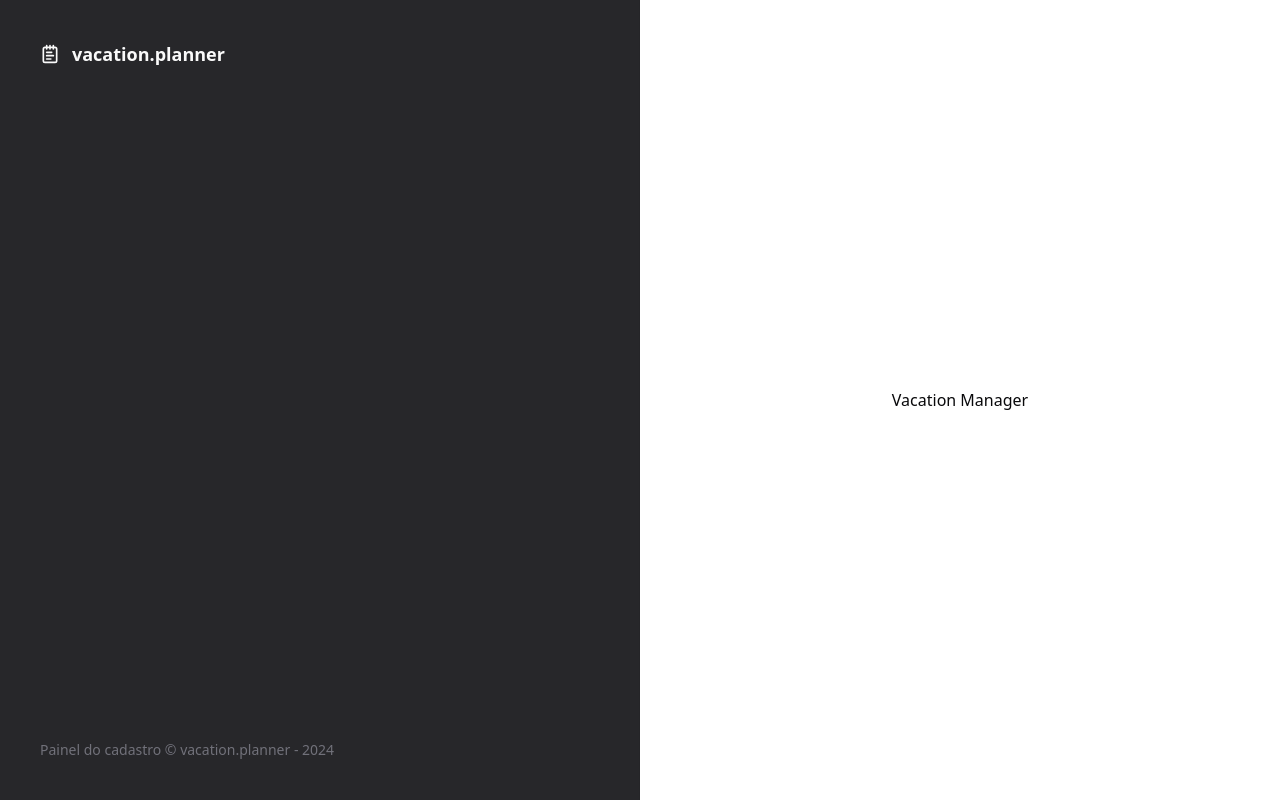
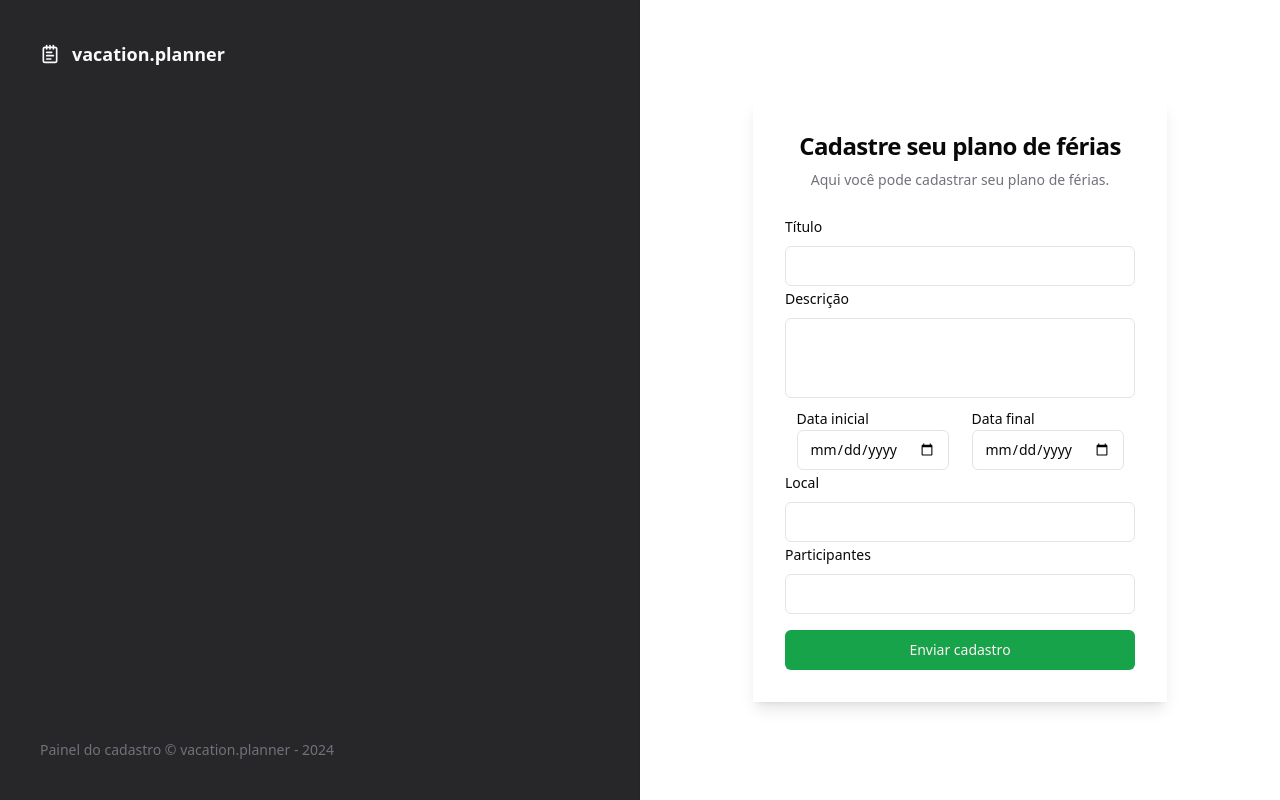
Before and after one commit to vanessabrazuna/vacation-planner, a React (Vite) app: page / in a window 1280 px wide. Built offline with nearby package versions, Linux system fonts and the light colour scheme.

Commit message:
feat: Add react hook form and zod

```diff
--- a/package.json
+++ b/package.json
@@ -10,6 +10,8 @@
     "preview": "vite preview"
   },
   "dependencies": {
+    "@hookform/resolvers": "^3.3.4",
+    "@radix-ui/react-label": "^2.0.2",
     "@radix-ui/react-slot": "^1.0.2",
     "class-variance-authority": "^0.7.0",
     "clsx": "^2.1.0",
@@ -19,10 +21,12 @@
     "react": "^18.2.0",
     "react-dom": "^18.2.0",
     "react-helmet-async": "^2.0.4",
+    "react-hook-form": "^7.51.1",
     "react-router-dom": "^6.22.3",
     "sort-by": "^1.2.0",
     "tailwind-merge": "^2.2.2",
-    "tailwindcss-animate": "^1.0.7"
+    "tailwindcss-animate": "^1.0.7",
+    "zod": "^3.22.4"
   },
   "devDependencies": {
     "@rocketseat/eslint-config": "^2.2.2",
--- /dev/null
+++ b/src/components/ui/input.tsx
@@ -0,0 +1,25 @@
+import * as React from 'react'
+
+import { cn } from '@/lib/utils'
+
+export interface InputProps
+  extends React.InputHTMLAttributes<HTMLInputElement> {}
+
+const Input = React.forwardRef<HTMLInputElement, InputProps>(
+  ({ className, type, ...props }, ref) => {
+    return (
+      <input
+        type={type}
+        className={cn(
+          'border-input bg-background ring-offset-background placeholder:text-muted-foreground focus-visible:ring-ring flex h-10 w-full rounded-md border px-3 py-2 text-sm file:border-0 file:bg-transparent file:text-sm file:font-medium focus-visible:outline-none focus-visible:ring-2 focus-visible:ring-offset-2 disabled:cursor-not-allowed disabled:opacity-50',
+          className,
+        )}
+        ref={ref}
+        {...props}
+      />
+    )
+  },
+)
+Input.displayName = 'Input'
+
+export { Input }
--- /dev/null
+++ b/src/components/ui/label.tsx
@@ -0,0 +1,24 @@
+import * as LabelPrimitive from '@radix-ui/react-label'
+import { cva, type VariantProps } from 'class-variance-authority'
+import * as React from 'react'
+
+import { cn } from '@/lib/utils'
+
+const labelVariants = cva(
+  'text-sm font-medium leading-none peer-disabled:cursor-not-allowed peer-disabled:opacity-70',
+)
+
+const Label = React.forwardRef<
+  React.ElementRef<typeof LabelPrimitive.Root>,
+  React.ComponentPropsWithoutRef<typeof LabelPrimitive.Root> &
+    VariantProps<typeof labelVariants>
+>(({ className, ...props }, ref) => (
+  <LabelPrimitive.Root
+    ref={ref}
+    className={cn(labelVariants(), className)}
+    {...props}
+  />
+))
+Label.displayName = LabelPrimitive.Root.displayName
+
+export { Label }
--- /dev/null
+++ b/src/components/ui/textarea.tsx
@@ -0,0 +1,24 @@
+import * as React from 'react'
+
+import { cn } from '@/lib/utils'
+
+export interface TextareaProps
+  extends React.TextareaHTMLAttributes<HTMLTextAreaElement> {}
+
+const Textarea = React.forwardRef<HTMLTextAreaElement, TextareaProps>(
+  ({ className, ...props }, ref) => {
+    return (
+      <textarea
+        className={cn(
+          'border-input bg-background ring-offset-background placeholder:text-muted-foreground focus-visible:ring-ring flex min-h-[80px] w-full rounded-md border px-3 py-2 text-sm focus-visible:outline-none focus-visible:ring-2 focus-visible:ring-offset-2 disabled:cursor-not-allowed disabled:opacity-50',
+          className,
+        )}
+        ref={ref}
+        {...props}
+      />
+    )
+  },
+)
+Textarea.displayName = 'Textarea'
+
+export { Textarea }
--- a/src/index.css
+++ b/src/index.css
@@ -1,68 +1,52 @@
 @tailwind base;
 @tailwind components;
 @tailwind utilities;
+
 
 @layer base {
   :root {
     --background: 0 0% 100%;
     --foreground: 240 10% 3.9%;
-
     --card: 0 0% 100%;
     --card-foreground: 240 10% 3.9%;
-
     --popover: 0 0% 100%;
     --popover-foreground: 240 10% 3.9%;
-
-    --primary: 240 5.9% 10%;
-    --primary-foreground: 0 0% 98%;
-
+    --primary: 142.1 76.2% 36.3%;
+    --primary-foreground: 355.7 100% 97.3%;
     --secondary: 240 4.8% 95.9%;
     --secondary-foreground: 240 5.9% 10%;
-
     --muted: 240 4.8% 95.9%;
     --muted-foreground: 240 3.8% 46.1%;
-
     --accent: 240 4.8% 95.9%;
     --accent-foreground: 240 5.9% 10%;
-
     --destructive: 0 84.2% 60.2%;
     --destructive-foreground: 0 0% 98%;
-
     --border: 240 5.9% 90%;
     --input: 240 5.9% 90%;
-    --ring: 240 10% 3.9%;
-
+    --ring: 142.1 76.2% 36.3%;
     --radius: 0.5rem;
   }
 
   .dark {
-    --background: 240 10% 3.9%;
-    --foreground: 0 0% 98%;
-
-    --card: 240 10% 3.9%;
-    --card-foreground: 0 0% 98%;
-
-    --popover: 240 10% 3.9%;
-    --popover-foreground: 0 0% 98%;
-
-    --primary: 0 0% 98%;
-    --primary-foreground: 240 5.9% 10%;
-
+    --background: 20 14.3% 4.1%;
+    --foreground: 0 0% 95%;
+    --card: 24 9.8% 10%;
+    --card-foreground: 0 0% 95%;
+    --popover: 0 0% 9%;
+    --popover-foreground: 0 0% 95%;
+    --primary: 142.1 70.6% 45.3%;
+    --primary-foreground: 144.9 80.4% 10%;
     --secondary: 240 3.7% 15.9%;
     --secondary-foreground: 0 0% 98%;
-
-    --muted: 240 3.7% 15.9%;
+    --muted: 0 0% 15%;
     --muted-foreground: 240 5% 64.9%;
-
-    --accent: 240 3.7% 15.9%;
+    --accent: 12 6.5% 15.1%;
     --accent-foreground: 0 0% 98%;
-
     --destructive: 0 62.8% 30.6%;
-    --destructive-foreground: 0 0% 98%;
-
+    --destructive-foreground: 0 85.7% 97.3%;
     --border: 240 3.7% 15.9%;
     --input: 240 3.7% 15.9%;
-    --ring: 240 4.9% 83.9%;
+    --ring: 142.4 71.8% 29.2%;
   }
 }
 
--- a/src/pages/vacation-manager.tsx
+++ b/src/pages/vacation-manager.tsx
@@ -1,10 +1,94 @@
 import { Helmet } from 'react-helmet-async'
+import { useForm } from 'react-hook-form'
+import { z } from 'zod'
+
+import { Button } from '@/components/ui/button'
+import { Input } from '@/components/ui/input'
+import { Label } from '@/components/ui/label'
+import { Textarea } from '@/components/ui/textarea'
+import { vacationManagerSchema } from '@/utils/validation'
+
+type vacationManagerData = z.infer<typeof vacationManagerSchema>
 
 export function VacationManager() {
+  const {
+    register,
+    handleSubmit,
+    formState: { isSubmitting },
+  } = useForm<vacationManagerData>()
+
+  async function handleVacationManager(data: vacationManagerData) {
+    console.log(data)
+
+    await new Promise((resolve) => setTimeout(resolve, 2000))
+  }
+
   return (
     <>
       <Helmet title="Home" />
-      <h1>Vacation Manager</h1>
+      <div className="p-8 shadow-lg">
+        <div className="flex w-[350px] flex-col justify-center gap-6">
+          <div className="flex flex-col gap-2 text-center">
+            <h1 className="text-2xl font-semibold tracking-tight">
+              Cadastre seu plano de férias
+            </h1>
+            <p className="text-muted-foreground text-sm">
+              Aqui você pode cadastrar seu plano de férias.
+            </p>
+          </div>
+
+          <form
+            onSubmit={handleSubmit(handleVacationManager)}
+            className="space-y-4"
+          >
+            <div className="space-y-2">
+              <Label htmlFor="title">Título</Label>
+              <Input id="title" type="text" {...register('title')} />
+
+              <Label htmlFor="description">Descrição</Label>
+              <Textarea
+                id="description"
+                className="resize-none"
+                {...register('description')}
+              />
+
+              <div className="flex items-center justify-around">
+                <div>
+                  <Label htmlFor="startDate">Data inicial</Label>
+                  <Input
+                    id="startDate"
+                    type="date"
+                    {...register('startDate')}
+                  />
+                </div>
+
+                <div>
+                  <Label htmlFor="endDate">Data final</Label>
+                  <Input id="endDate" type="date" {...register('endDate')} />
+                </div>
+              </div>
+
+              <Label htmlFor="location">Local</Label>
+              <Input id="location" type="text" {...register('location')} />
+
+              <Label htmlFor="participants">Participantes</Label>
+              <Input
+                id="participants"
+                type="number"
+                {...register('participants')}
+              />
+            </div>
+
+            <Button
+              type="submit"
+              className="w-full disabled:hover:cursor-not-allowed"
+              disabled={isSubmitting}
+            >
+              Enviar cadastro
+            </Button>
+          </form>
+        </div>
+      </div>
     </>
   )
 }
--- /dev/null
+++ b/src/utils/formatter.ts
@@ -0,0 +1,3 @@
+export const dateFormatter = new Intl.DateTimeFormat('pt-BR')
+
+// {dateFormatter.format(new Date(transaction.createdAt))}
--- /dev/null
+++ b/src/utils/validation.ts
@@ -0,0 +1,16 @@
+import { z } from 'zod'
+
+export const vacationManagerSchema = z.object({
+  title: z.string().min(3, { message: 'Título é obrigatório' }),
+  description: z.string().min(6, { message: 'Descrição é obrigatória' }),
+  startDate: z.coerce.date().refine((data) => data > new Date(), {
+    message: 'A data de início deve ser no futuro',
+  }),
+  endDate: z.coerce.date().refine((data) => data > new Date()),
+  location: z.string().min(3, { message: 'Local é obrigatório' }),
+  participants: z
+    .number()
+    .min(1, { message: 'Número de participantes deve ser maior que 0' })
+    .int()
+    .positive(),
+})
```
Also changed, not shown: 1 other file (tests, documents, lock files or other folders).
